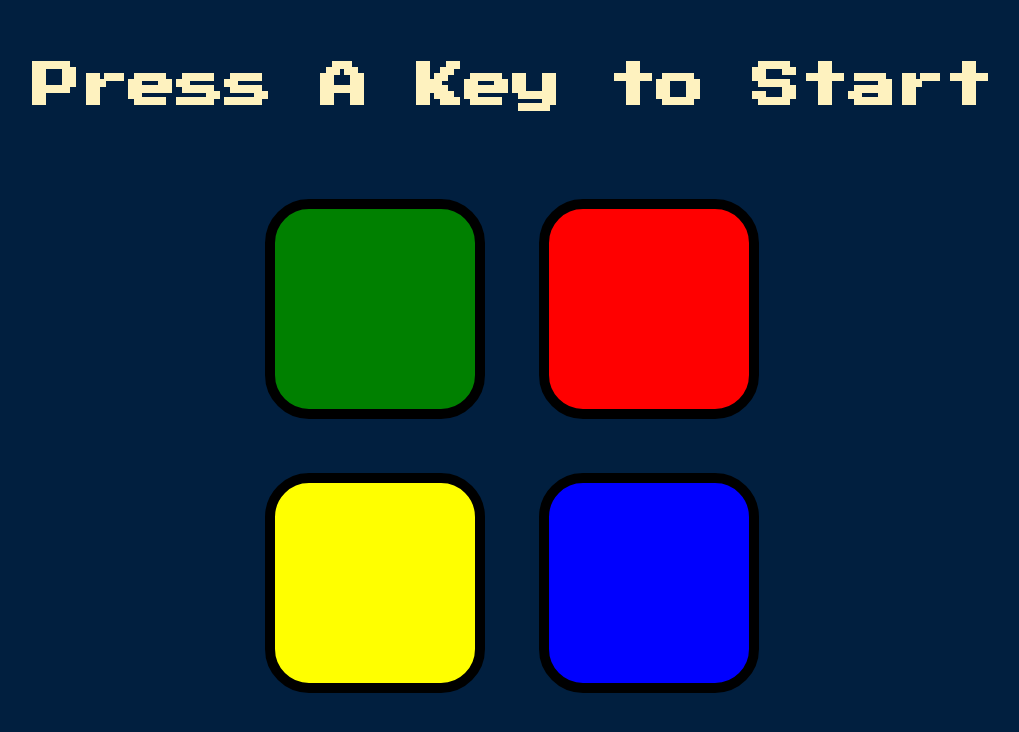
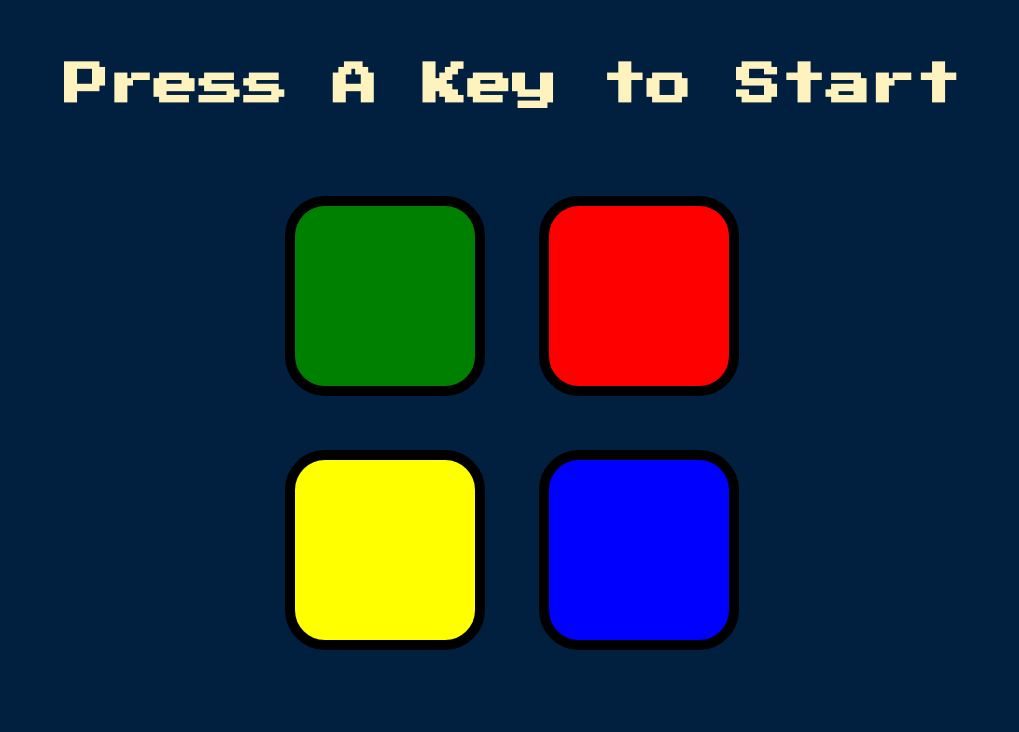
Before and after one commit to rajdeep-ghosh/simon-game, a plain HTML site: page index.html in a window 1280 px wide. Shown: the whole page, without its empty margins (128-1147 px from the left). Drawn offline with nearby package versions, Linux system fonts and the light colour scheme.

Commit message:
Create new pattern and show sequence to user with animation and sounds

```diff
--- a/CSS/styles.css
+++ b/CSS/styles.css
@@ -5,7 +5,7 @@ body {
 
 #level-title {
   font-family: 'Press Start 2P', cursive;
-  font-size: 3rem;
+  font-size: 2.8rem;
   margin:  5%;
   color: #FEF2BF;
 }
@@ -20,8 +20,8 @@ body {
 .btn {
   margin: 25px;
   display: inline-block;
-  height: 200px;
-  width: 200px;
+  height: 180px;
+  width: 180px;
   border: 10px solid black;
   border-radius: 20%;
 }
--- a/JS/game.js
+++ b/JS/game.js
@@ -0,0 +1,15 @@
+var buttonColours = ["red", "green", "blue", "yellow"];
+var gamePattern = [];
+
+function nextSequence () {
+    var randomNumber = Math.floor(Math.random() * 4);
+    var randomColourChooser = buttonColours[randomNumber];
+    gamePattern.push(randomColourChooser);
+
+    $("#" + randomColourChooser).fadeOut(150).fadeIn(150);
+
+    var buttonAudio = new Audio('sounds/' + randomColourChooser + '.mp3');
+    buttonAudio.play();
+}
+
+nextSequence();
--- a/index.html
+++ b/index.html
@@ -41,11 +41,12 @@
 
   </div>
 
+<!-- jquery  -->
+<script src="https://ajax.googleapis.com/ajax/libs/jquery/3.5.1/jquery.min.js"></script>
+
 <!-- Game logic javascript -->
 <script src="JS/game.js"></script>
 
-<!-- jquery  -->
-<script src="https://ajax.googleapis.com/ajax/libs/jquery/3.5.1/jquery.min.js"></script>
 </body>
 
 </html>
```
